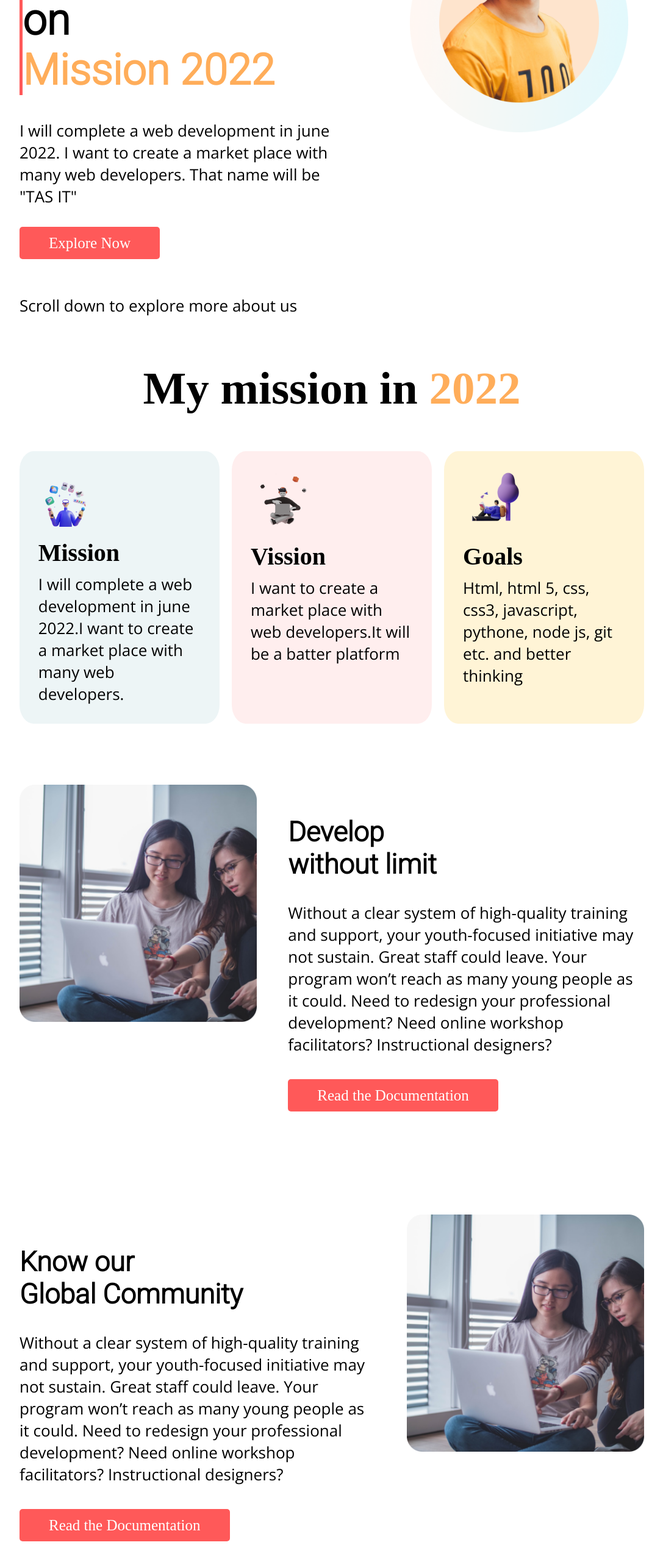
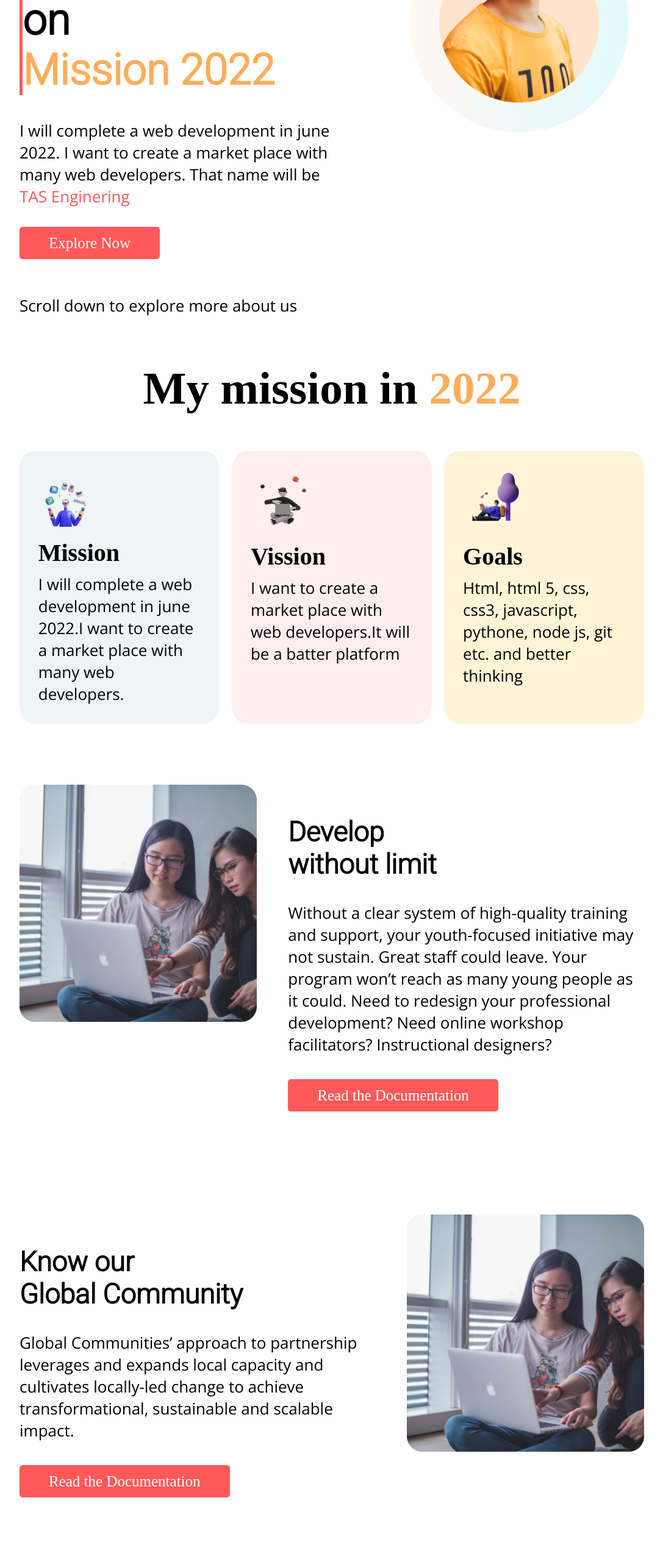
Before and after one commit to TanbhirAhmadSiddiqui/mission2022, a plain HTML site: page index.html in a window 1280 px wide. Shown: the part 240-2797 px from the top of the page at 61% size, without its empty margins (96-1183 px from the left). Drawn offline with nearby package versions, Linux system fonts and the light colour scheme.

Commit message:
some change

```diff
--- a/index.html
+++ b/index.html
@@ -19,7 +19,7 @@
             <h1 class="color">Mission 2022</h1>
         </div>
         <div class="focused-text">
-            <p>I will complete a web development in june 2022. I want to create a market place with many web developers. That name will be "TAS IT"</p>
+            <p>I will complete a web development in june 2022. I want to create a market place with many web developers. That name will be <span class="s-color">TAS Enginering</span></p>
             <div class="button-div">
                 <a href="#" class="button">Explore Now</a>
             </div>
@@ -86,7 +86,7 @@
             <h1>Global Community</h1>
         </div>
         <div>
-            <p>Without a clear system of high-quality training and support, your youth-focused initiative may not sustain.  Great staff could leave. Your program won’t reach as many young people as it could. Need to redesign your professional development? Need online workshop facilitators? Instructional designers? </p>
+            <p>Global Communities’ approach to partnership leverages and expands local capacity and cultivates locally-led change to achieve transformational, sustainable and scalable impact.</p>
             <div class="button-div">
                 <a href="#" class="button">Read the Documentation</a>
             </div>
```
